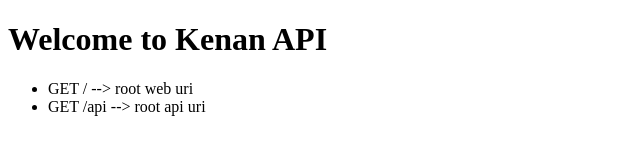
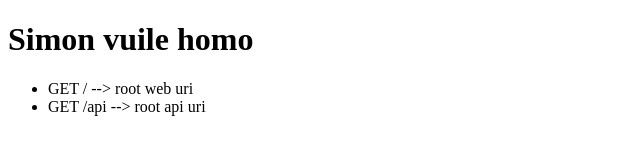
Before and after one commit to kenanEkici/wegpiraat, a website: page views/index.html in a window 1280 px wide. Shown: the whole page, without its empty margins (0-640 px from the left). Drawn offline with Linux system fonts and the light colour scheme.

```diff
--- a/views/index.html
+++ b/views/index.html
@@ -5,7 +5,7 @@
 </head>
 <body>
 
-<h1>Welcome to Kenan API</h1>
+<h1>Simon vuile homo</h1>
 <ul>
     <li>GET / --> root web uri</li>
     <li>GET /api --> root api uri</li>
```
